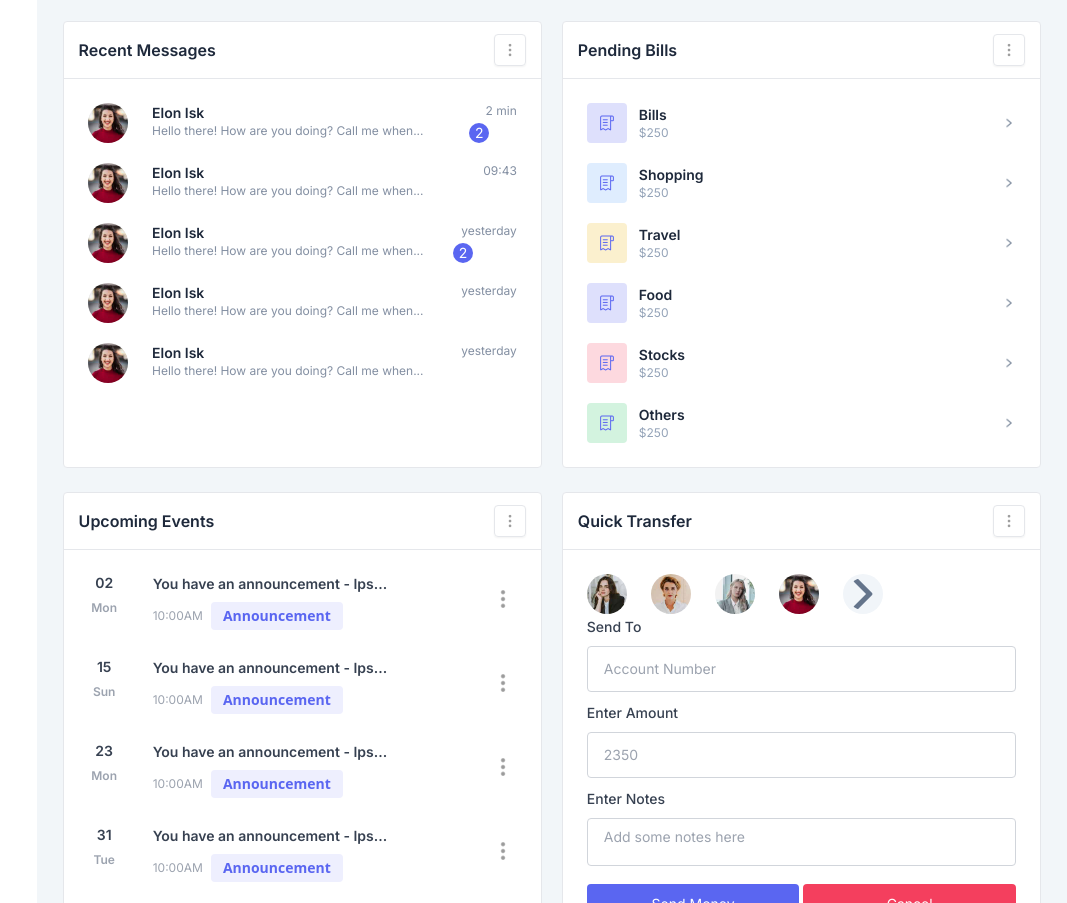
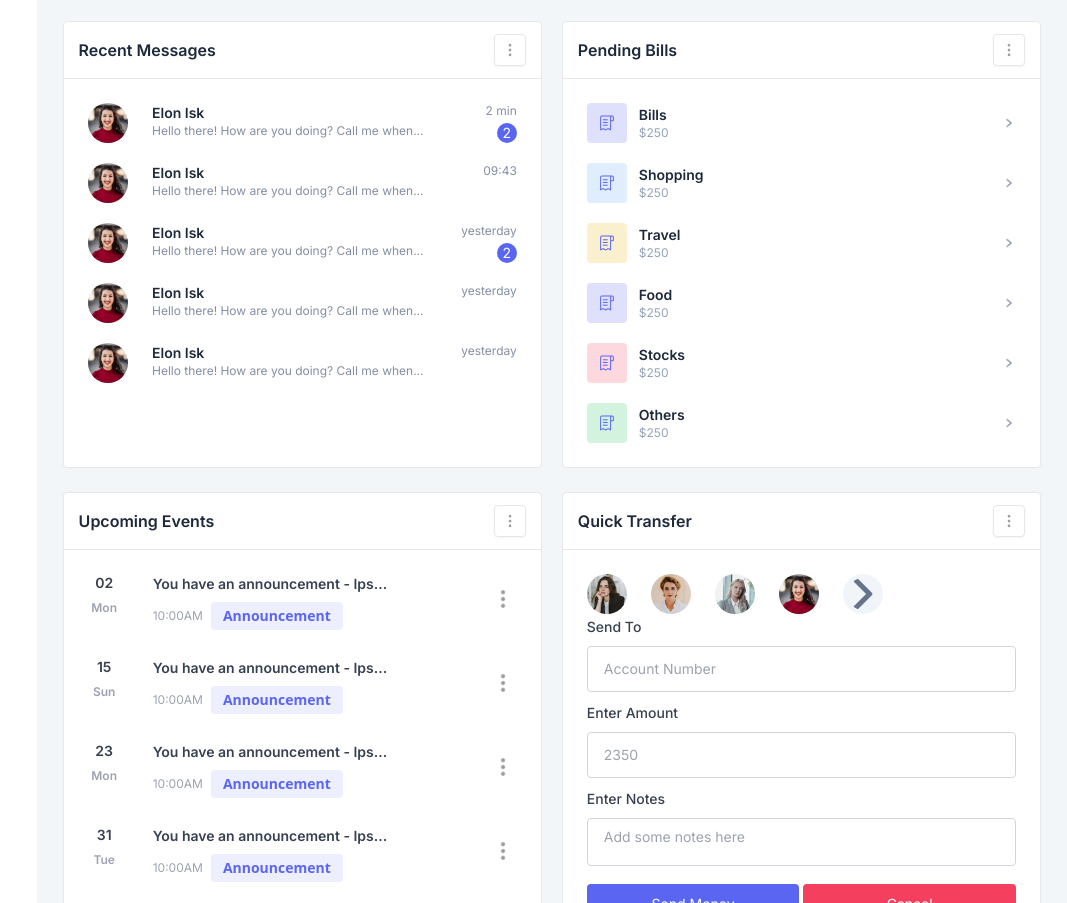
Before and after one commit to Nasit-MH/Synto---personal-dashboard-, a website: page src/index.html in a window 1280 px wide. Shown: the part 1564-2467 px from the top of the page, without its empty margins (213-1280 px from the left). Drawn offline with Linux system fonts and the light colour scheme.

Commit message:
recent message sec modified

```diff
--- a/src/index.html
+++ b/src/index.html
@@ -1214,7 +1214,7 @@
                                                                                 </p>
                                                                             </div>
 
-                                                                            <div class="w-3.75 text-right">
+                                                                            <div class="w-3.75 flex items-end flex-col">
                                                                                 <p class="text-xs inter text-[#838fa2]">
                                                                                     2 min
                                                                                 </p>
@@ -1262,7 +1262,7 @@
                                                                                 </p>
                                                                             </div>
 
-                                                                            <div class="w-5.25 text-right">
+                                                                            <div class="w-5.25 flex items-end flex-col">
                                                                                 <p class="text-xs inter text-[#838fa2]">
                                                                                     yesterday
                                                                                 </p>
```
Also changed, not shown: src/output.css.
